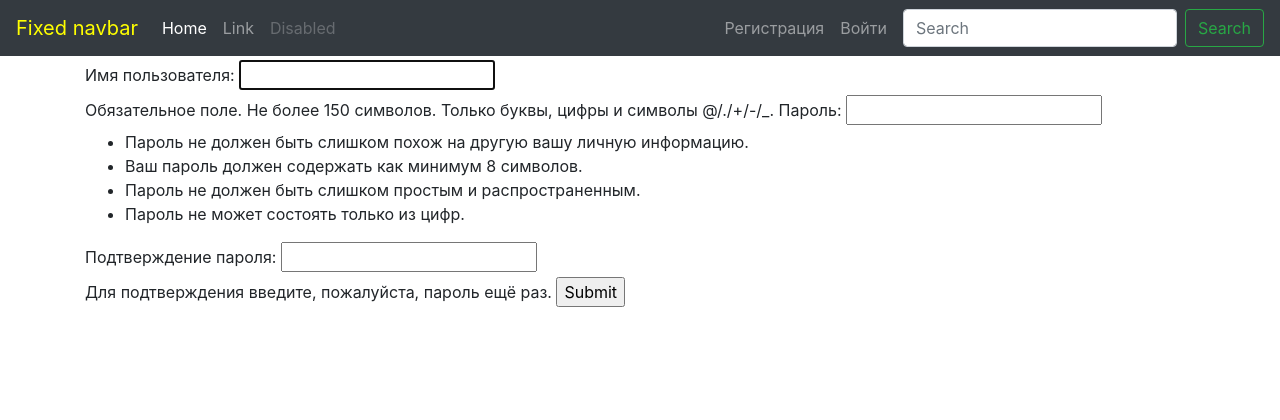
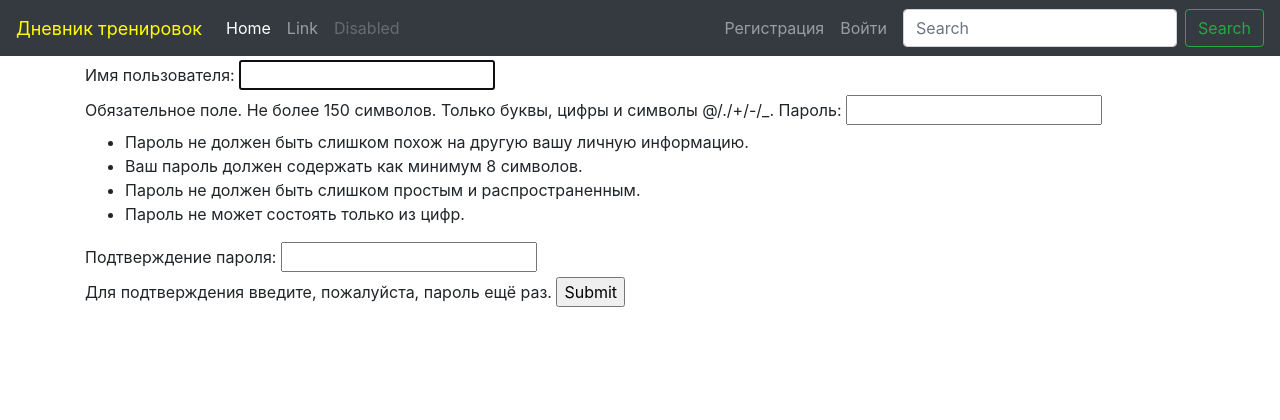
Before and after one commit to mrDurandall/Training_Diary, a Django app: page /create_user/ in a window 1280 px wide. Shown: the top 420 px of the page. Run offline with Django 4.2, Linux system fonts and the light colour scheme; some libraries are stand-ins or nearby versions.

```diff
--- a/trainingdiary/static/style.css
+++ b/trainingdiary/static/style.css
@@ -1,3 +1,4 @@
 .navbar-brand {
     color: #ffff00 !important;
+    font-size: large;
 }
--- a/trainingdiary/templates/includes/nav_bar.html
+++ b/trainingdiary/templates/includes/nav_bar.html
@@ -1,6 +1,6 @@
 {% load static %}
   <nav class="navbar navbar-expand-md navbar-dark fixed-top bg-dark">
-    <a class="navbar-brand" href="https://getbootstrap.com/docs/4.6/examples/sticky-footer-navbar/#">Fixed navbar</a>
+    <a class="navbar-brand" href="https://getbootstrap.com/docs/4.6/examples/sticky-footer-navbar/#">Дневник тренировок</a>
     <button class="navbar-toggler" type="button" data-toggle="collapse" data-target="#navbarCollapse" aria-controls="navbarCollapse" aria-expanded="false" aria-label="Toggle navigation">
       <span class="navbar-toggler-icon"></span>
     </button>
```
